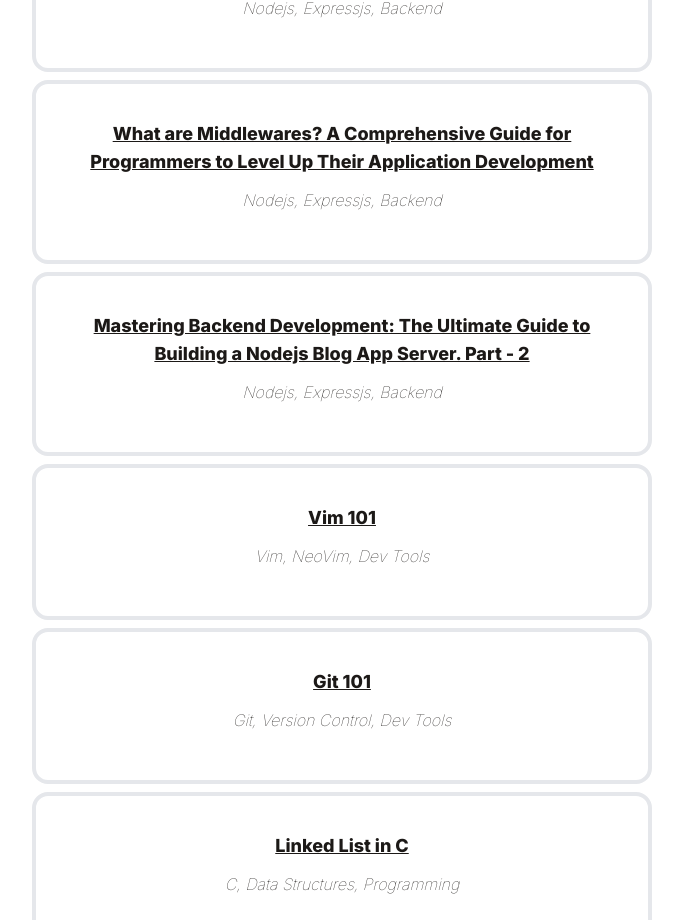
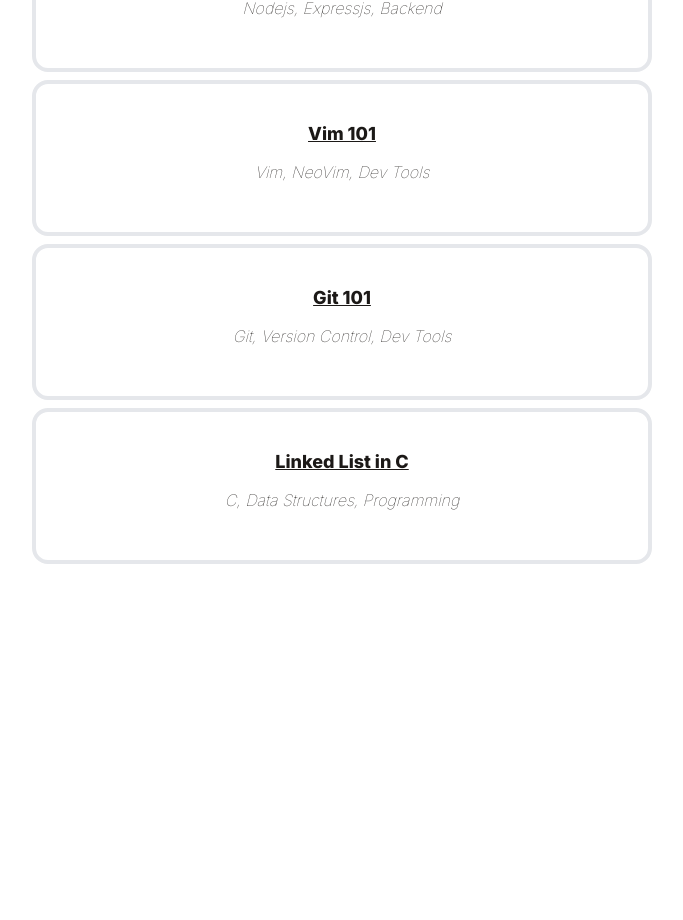
Before and after one commit to theyashwanthsai/DigitalGarden, a React (Vite) app: page /blog in a window 1280 px wide. Shown: the part 860-1780 px from the top of the page, without its empty margins (298-981 px from the left). After the commit the page ends 1448 px from the top, so only its background shows below. Built offline with nearby package versions, Linux system fonts and the light colour scheme; a web font is replaced by a local one.

Commit message:
Update blogList.js

```diff
--- a/src/components/blogList.js
+++ b/src/components/blogList.js
@@ -1,54 +1,46 @@
-const blog = [
-    {
+const articles = [{
 
         title: 'Mastering Backend Development: The Ultimate Guide to Building a Nodejs Blog App Server. Part - 1',
         link: 'https://theyashwanthsai.hashnode.dev/mastering-backend-development-the-ultimate-guide-to-building-a-nodejs-blog-app-server-part-1',
-        tags: "Nodejs, Expressjs, Backend"
+        tags: "Nodejs, Expressjs, Backend",
+        slug: 'masteringbackend-1'
 
 },
-
-{
-        title: 'What are Middlewares? A Comprehensive Guide for Programmers to Level Up Their Application Development',
-        link: 'https://theyashwanthsai.hashnode.dev/what-are-middlewares-a-comprehensive-guide-for-programmers-to-level-up-their-application-development',
-        tags: "Nodejs, Expressjs, Backend"
-},
-
-{
-        title: 'Mastering Backend Development: The Ultimate Guide to Building a Nodejs Blog App Server. Part - 2',
-        link: 'https://theyashwanthsai.hashnode.dev/mastering-backend-development-the-ultimate-guide-to-building-a-nodejs-blog-app-server-part-2',
-        tags: "Nodejs, Expressjs, Backend"
-},
-
 {
     title: 'What are Middlewares? A Comprehensive Guide for Programmers to Level Up Their Application Development',
     link: 'https://theyashwanthsai.hashnode.dev/what-are-middlewares-a-comprehensive-guide-for-programmers-to-level-up-their-application-development',
-    tags: "Nodejs, Expressjs, Backend"
+    tags: "Nodejs, Expressjs, Backend",
+    slug: 'middlewares'
 },
 
 {
     title: 'Mastering Backend Development: The Ultimate Guide to Building a Nodejs Blog App Server. Part - 2',
     link: 'https://theyashwanthsai.hashnode.dev/mastering-backend-development-the-ultimate-guide-to-building-a-nodejs-blog-app-server-part-2',
-    tags: "Nodejs, Expressjs, Backend"
+    tags: "Nodejs, Expressjs, Backend",
+    slug: 'masteringbackend-1'
 },
 {
 
     title: 'Vim 101',
     link: 'https://theyashwanthsai.hashnode.dev/vim-101',
-    tags: "Vim, NeoVim, Dev Tools"
+    tags: "Vim, NeoVim, Dev Tools",
+    slug: 'vim'
 
 },
 {
 
     title: 'Git 101',
     link: 'https://theyashwanthsai.hashnode.dev/git-101',
-    tags: "Git, Version Control, Dev Tools"
+    tags: "Git, Version Control, Dev Tools",
+    slug: 'git'
 
 },
 {
 
     title: 'Linked List in C',
     link: 'https://theyashwanthsai.hashnode.dev/linked-list-in-c',
-    tags: "C, Data Structures, Programming"
+    tags: "C, Data Structures, Programming",
+    slug: 'linkedlist'
 
 },
 
@@ -57,5 +49,5 @@
 
 ]
 
-export default blog;
+export default articles;
 // Vim 101
```
